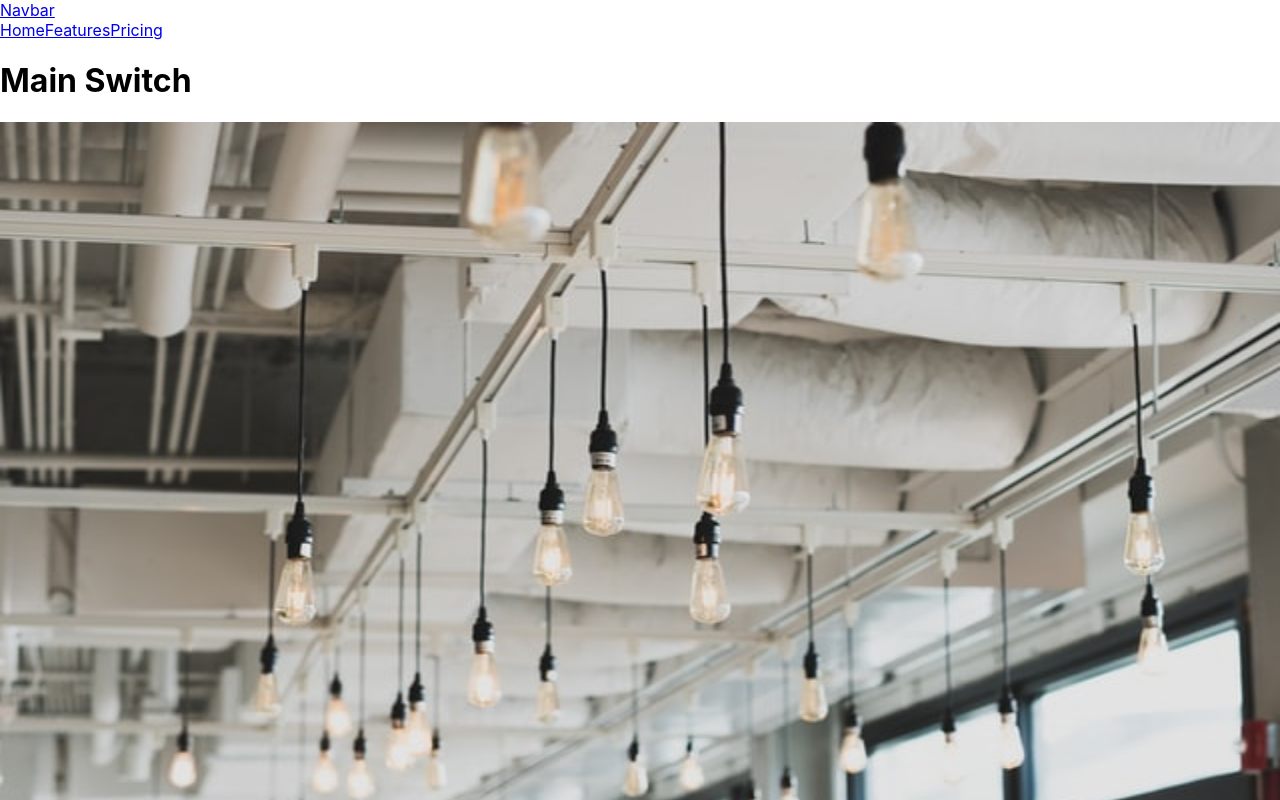
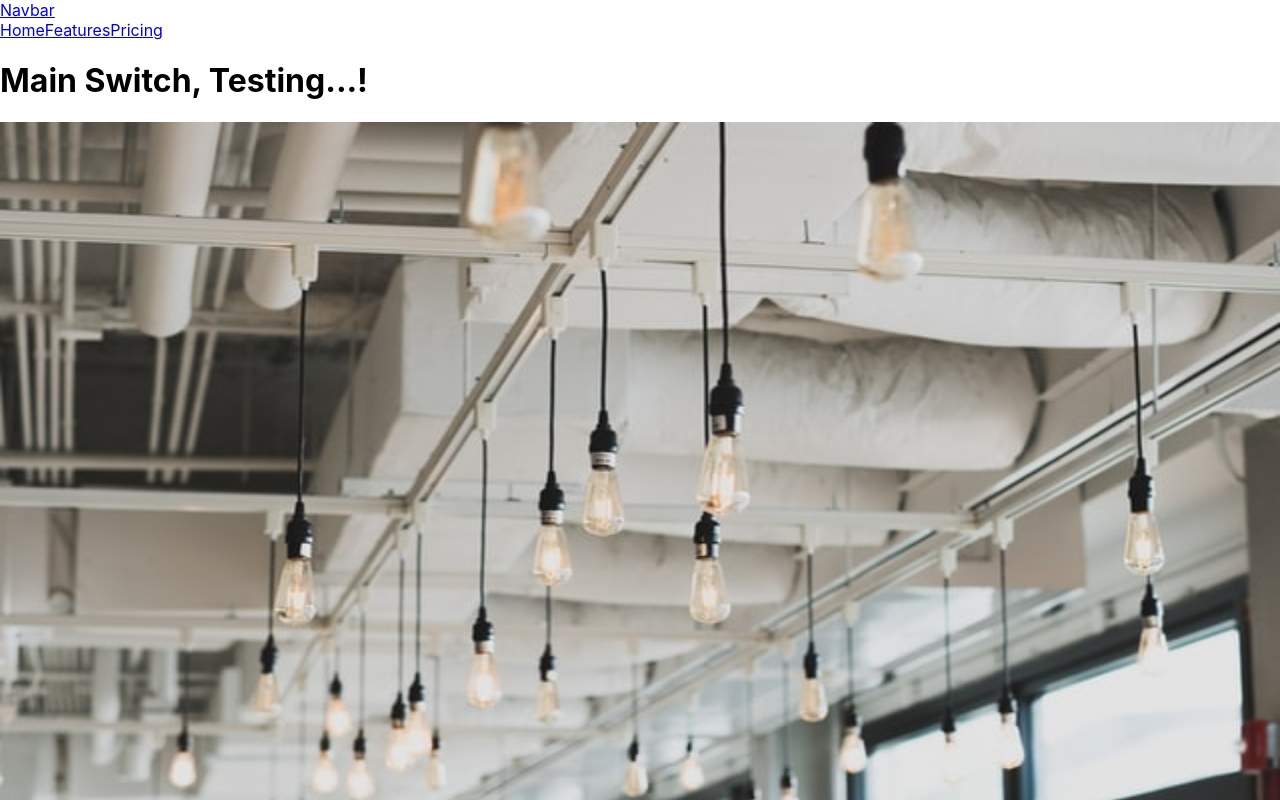
Before and after one commit to jithinputhiyattu/main-switch-web-app, a React (Create React App) app: page / in a window 1280 px wide. Shown: the top 800 px of the page. Built offline with nearby package versions, Linux system fonts and the light colour scheme; the HTML template or start-up script is replaced by a standard one.

Commit message:
Home Page

```diff
--- a/src/App.js
+++ b/src/App.js
@@ -1,24 +1,17 @@
 import MainNavBar from "./components/main-nav-bar/MainNavBar";
 import { BrowserRouter, Route, Redirect} from "react-router-dom";
 import Footer from "./components/footer/Footer";
+import Home from "./components/home/Home";
 import "./App.css";
 import { Component } from "react";
-import { Col, Row } from "react-bootstrap";
-import HomeImage from "./assets/img/homepage.jpg"
+
 
 class App extends Component {
   render() {
     return (
       <BrowserRouter>
-        <MainNavBar />
-        <Row>
-          <Col>
-          <h1>Main Switch</h1>
-          </Col>
-          <Col>
-          <img className = 'img-cont'  src = {HomeImage}></img>
-          </Col>
-        </Row>
+        < MainNavBar/>
+        <Home/>
         <Footer />
       </BrowserRouter>
     );
--- /dev/null
+++ b/src/components/home/Home.js
@@ -0,0 +1,19 @@
+import { Component } from "react";
+import { Col, Row } from "react-bootstrap";
+import HomeImage from "../../assets/img/homepage.jpg"
+
+class Home extends Component {
+  render() {
+    return (
+      <Row>
+        <Col>
+          <h1>Main Switch, Testing...!</h1>
+        </Col>
+        <Col>
+          <img className="img-cont" src={HomeImage}></img>
+        </Col>
+      </Row>
+    );
+  }
+}
+export default Home;
```
Also changed, not shown: src/components/home/style.scss (added), 1 other file (tests, documents, lock files or other folders).
